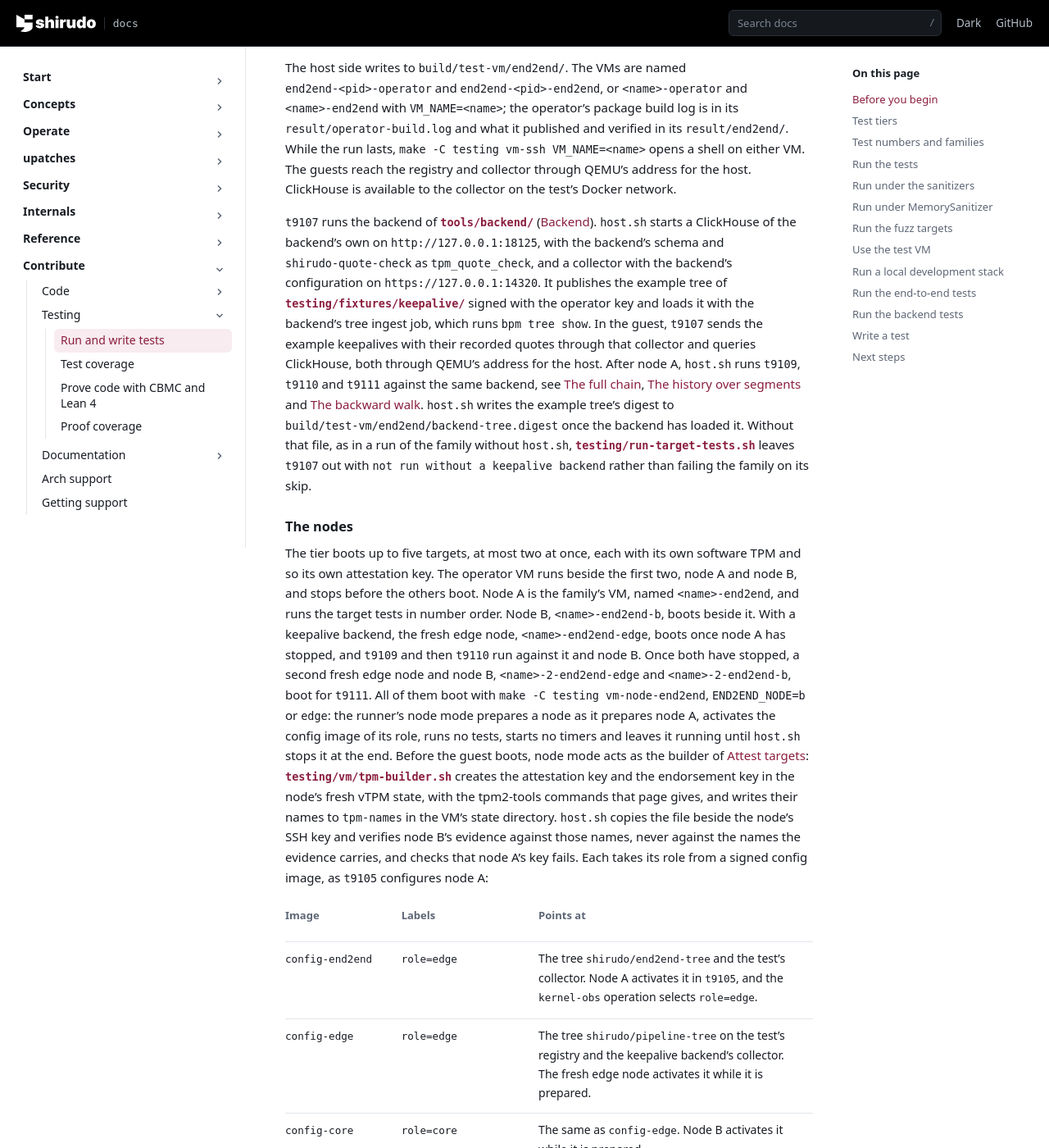
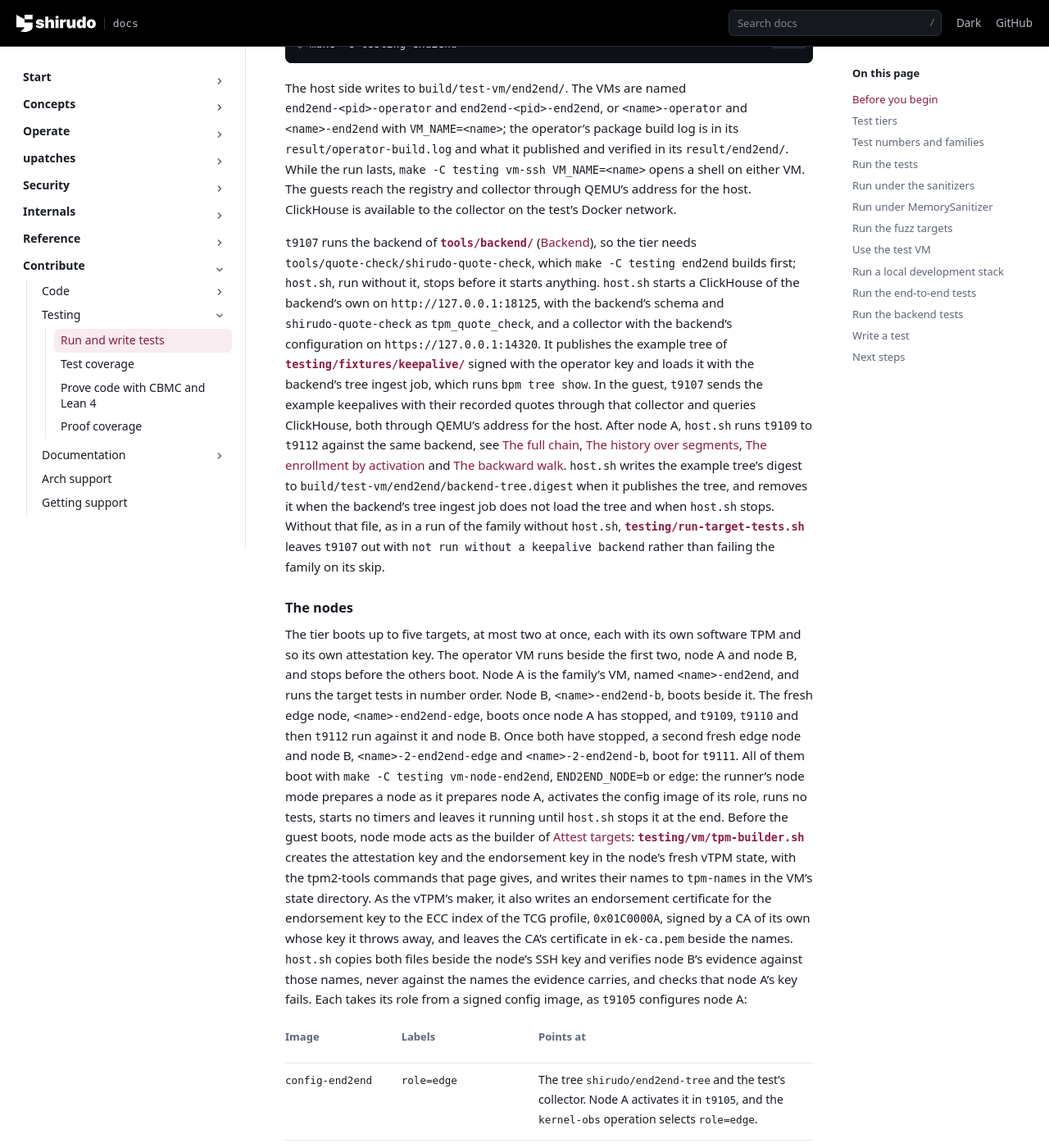
Before and after one commit to AliBashaSY/shirudo, a Sphinx documentation site: the page built from Documentation/contribute/testing/testing.rst, in a window 1280 px wide and 1400 px high, scrolled down 14357 px. Shown: the whole window at 82% size. Built offline with Sphinx 7.4.7, drawn with Linux system fonts in a browser that asks for light colours; pages that are not in the unit, such as notebooks, are missing from menus; some of the changed text lies outside the part shown.

Commit message:
testing: enroll an end-to-end node through credential activation
Credential activation was tested only inside one VM, by t4102 and
t4003, with the endorsement key's name taken from the node's own
evidence. --ek-ca, the check the activation method rests on for a TPM
with a manufacturer's endorsement certificate, was tested at no tier.

vm/tpm-builder.sh now also acts as the vTPM's maker: it writes an
endorsement certificate to the ECC index of the TCG profile, signed by
a CA of its own whose key it throws away, and leaves the CA's
certificate in ek-ca.pem, which host.sh copies beside the node's names.
t9112 runs the steps of "Enroll from a target activation" against the
edge node after t9110.

Signed-off-by: John Fastabend <john.fastabend@gmail.com>

```diff
--- a/Documentation/contribute/testing/testing.rst
+++ b/Documentation/contribute/testing/testing.rst
@@ -35,8 +35,9 @@ Before you begin
   what ``make target`` needs. On Ubuntu,
   ``.github/scripts/tests.sh setup`` installs ``cloud-image-utils``,
   ``dracut-core``, ``file``, ``isc-dhcp-client``, ``libguestfs-tools``,
-  ``qemu-system-x86``, ``qemu-utils``, ``swtpm``, ``swtpm-tools`` and
-  ``tpm2-tools`` among others. :src:`testing/vm/run.sh` names the packages
+  ``qemu-system-x86``, ``qemu-utils``, ``swtpm``, ``swtpm-tools``,
+  ``tpm2-tools`` and the swtpm TCTI ``libtss2-tcti-swtpm0t64`` among
+  others; ``tpm2-tss`` carries that TCTI on Fedora. :src:`testing/vm/run.sh` names the packages
   it misses with an install command for ``apt-get`` or ``dnf``. The
   bundle carries the TPM simulator helper, so
   :src:`testing/vm/build-bundle.sh` builds no bundle without
@@ -188,10 +189,10 @@ a Python companion with the same stem, such as
 before ``init``. They skip on the build host and run in a separate VM
 that the ``tpm`` family boots without the production initrd.
 
-``t9109``, ``t9110`` and ``t9111`` carry target numbers but run on the
-host: :src:`testing/end2end/host.sh` runs them after node A's suite, in
-that order, against other nodes (see :ref:`testing-two-nodes`), and node
-A's runner leaves them out.
+``t9109`` to ``t9112`` carry target numbers but run on the host:
+:src:`testing/end2end/host.sh` runs them after node A's suite, ``t9109``,
+``t9110``, ``t9112`` and then ``t9111``, against other nodes (see
+:ref:`testing-two-nodes`), and node A's runner leaves them out.
 
 Run the tests
 -------------
@@ -741,10 +742,10 @@ Run the end-to-end tests
 ``make -C testing end2end`` runs ``t9001`` on the host, then
 :src:`testing/end2end/host.sh` runs the test with an operator VM and the
 target nodes: node A, which runs the target tests, node B beside it, and
-with a keepalive backend a fresh edge node after node A (see
-:ref:`testing-two-nodes`). It starts an OCI registry, an OpenTelemetry
-Collector and ClickHouse in Docker containers pinned by digest. The
-registry and collector use a throwaway CA.
+a fresh edge node after node A (see :ref:`testing-two-nodes`). It starts
+an OCI registry, an OpenTelemetry Collector and ClickHouse in Docker
+containers pinned by digest. The registry and collector use a throwaway
+CA.
 
 The operator VM boots from the runtime image with clang 23 and the build
 dependencies of the operator package added, which the runner prepares
@@ -764,7 +765,7 @@ against the headers and ``vmlinux.h`` of the package, pushes it with
 operator VM and node A name the registry ``registry.test``, at QEMU's
 address for the host, so the tree names it as node A reaches it. The
 host's own build and the operator key it keeps still play the operator
-for the keepalive backend's example tree and for ``t9109`` to ``t9111``,
+for the keepalive backend's example tree and for ``t9109`` to ``t9112``,
 which run on the host.
 
 Node A and node B boot next. Node A activates a signed config that
@@ -804,8 +805,11 @@ the host. ClickHouse is available to the collector on the test's Docker
 network.
 
 ``t9107`` runs the backend of :src:`tools/backend/`
-(:doc:`/operate/integrations/backend`). ``host.sh`` starts a ClickHouse
-of the backend's own on ``http://127.0.0.1:18125``, with the backend's schema
+(:doc:`/operate/integrations/backend`), so the tier needs
+``tools/quote-check/shirudo-quote-check``, which
+``make -C testing end2end`` builds first; ``host.sh``, run without it,
+stops before it starts anything. ``host.sh`` starts a ClickHouse of the
+backend's own on ``http://127.0.0.1:18125``, with the backend's schema
 and ``shirudo-quote-check`` as ``tpm_quote_check``, and a collector with
 the backend's configuration on ``https://127.0.0.1:14320``. It publishes
 the example tree of :src:`testing/fixtures/keepalive/` signed with the
@@ -813,14 +817,16 @@ operator key and loads it with the backend's tree ingest job, which runs
 ``bpm tree show``. In the guest, ``t9107`` sends the example keepalives
 with their recorded quotes through that collector and queries
 ClickHouse, both through QEMU's address for the host. After node A,
-``host.sh`` runs ``t9109``, ``t9110`` and ``t9111`` against the same
-backend, see :ref:`testing-pipeline`, :ref:`testing-history` and
-:ref:`testing-walk`. ``host.sh`` writes the example tree's digest to
-``build/test-vm/end2end/backend-tree.digest`` once the backend has loaded
-it. Without that file, as in a run of the family without ``host.sh``,
-:src:`testing/run-target-tests.sh` leaves ``t9107`` out with ``not run
-without a keepalive backend`` rather than failing the family on its
-skip.
+``host.sh`` runs ``t9109`` to ``t9112`` against the same backend, see
+:ref:`testing-pipeline`, :ref:`testing-history`,
+:ref:`testing-activation` and :ref:`testing-walk`. ``host.sh`` writes
+the example tree's digest to ``build/test-vm/end2end/backend-tree.digest``
+when it publishes the tree, and removes it when the backend's tree
+ingest job does not load the tree and when ``host.sh`` stops. Without
+that file, as in a run of the family without ``host.sh``,
+:src:`testing/run-target-tests.sh` leaves
+``t9107`` out with ``not run without a keepalive backend`` rather than
+failing the family on its skip.
 
 .. _testing-two-nodes:
 
@@ -832,9 +838,9 @@ own software TPM and so its own attestation key. The operator VM runs
 beside the first two, node A and node B, and stops before the others
 boot. Node A is the family's
 VM, named ``<name>-end2end``, and runs the target tests in number order.
-Node B, ``<name>-end2end-b``, boots beside it. With a keepalive backend,
-the fresh edge node, ``<name>-end2end-edge``, boots once node A has
-stopped, and ``t9109`` and then ``t9110`` run against it and node B.
+Node B, ``<name>-end2end-b``, boots beside it. The fresh edge node,
+``<name>-end2end-edge``, boots once node A has stopped, and ``t9109``,
+``t9110`` and then ``t9112`` run against it and node B.
 Once both have stopped, a second fresh edge node and node B,
 ``<name>-2-end2end-edge`` and ``<name>-2-end2end-b``, boot for
 ``t9111``. All of them boot with ``make -C testing vm-node-end2end``, ``END2END_NODE=b`` or
@@ -846,9 +852,13 @@ acts as the builder of :doc:`/operate/run/attest`:
 :src:`testing/vm/tpm-builder.sh` creates the attestation key and the
 endorsement key in the node's fresh vTPM state, with the tpm2-tools
 commands that page gives, and writes their names to ``tpm-names`` in the
-VM's state directory. ``host.sh`` copies the file beside the node's SSH
-key and verifies node B's evidence against those names, never against
-the names the evidence carries, and checks that node A's key fails. Each takes its role from a signed
+VM's state directory. As the vTPM's maker, it also writes an
+endorsement certificate for the endorsement key to the ECC index of the
+TCG profile, ``0x01C0000A``, signed by a CA of its own whose key it
+throws away, and leaves the CA's certificate in ``ek-ca.pem`` beside the
+names. ``host.sh`` copies both files beside the node's SSH key and
+verifies node B's evidence against those names, never against the names
+the evidence carries, and checks that node A's key fails. Each takes its role from a signed
 config image, as ``t9105`` configures node A:
 
 .. list-table::
@@ -1034,6 +1044,34 @@ the kernel advisory ``shielded`` by ``xfs-fix`` at seq 3, below the
 window, on the edge node and ``unknown`` on node B, as threat U20 of
 :doc:`/security/threat-model` says.
 
+.. _testing-activation:
+
+The enrollment by activation
+~~~~~~~~~~~~~~~~~~~~~~~~~~~~
+
+``t9112`` enrolls the edge node the way the first method of
+:doc:`/operate/run/attest` does, through credential activation, where
+``t9109`` enrolls node B from its builder's records. ``host.sh`` runs it
+after ``t9110``, against the same nodes and backend, and its output is
+``build/test-vm/end2end/t9112.log``. It:
+
+#. checks that the backend holds the edge node's key ``untrusted``;
+#. collects evidence from the edge node with a fresh nonce, and checks
+   that it names the attestation key of the node's keepalives and
+   carries an ECC endorsement certificate;
+#. makes a challenge with ``--ek-ca`` set to node B's ``ek-ca.pem``,
+   which refuses with ``FAIL  endorsement certificate: chains to``, and
+   then with the edge node's own, which passes and prints the credential;
+#. hands the challenge to node B, which refuses it as made for another
+   attestation key;
+#. has the edge node answer it with a second nonce, and verifies the
+   answer with both names and ``--expect-credential``, which passes with
+   the credential and fails with another;
+#. inserts the key into ``shirudo.nodes`` as ``enrolled``, and checks
+   that ``node_status`` then reads the edge node ``enrolled`` and node B,
+   whose enrollment of ``t9109`` went with the schema ``t9110`` loaded
+   again, still ``untrusted``.
+
 .. _testing-walk:
 
 The backward walk
@@ -1087,7 +1125,7 @@ holds the three segments, ``tree_ops`` the five operations and
 ``node_ops`` each node from seq 1, with no contradiction marked, and
 both nodes are ``healthy`` with ``4 chain: pass``, ``5 head: pass, seq 5
 of 5`` and ``6 set: pass``. :src:`testing/end2end/pipeline-lib.sh` holds
-what ``t9109`` to ``t9111`` do to the nodes, the registry and
+what ``t9109`` to ``t9112`` do to the nodes, the registry and
 ClickHouse.
 
 Select test scripts
```
Also changed, not shown: Documentation/contribute/testing/test-coverage.rst (+11 -2 lines), .agents/skills/testing/SKILL.md, 10 other files.
